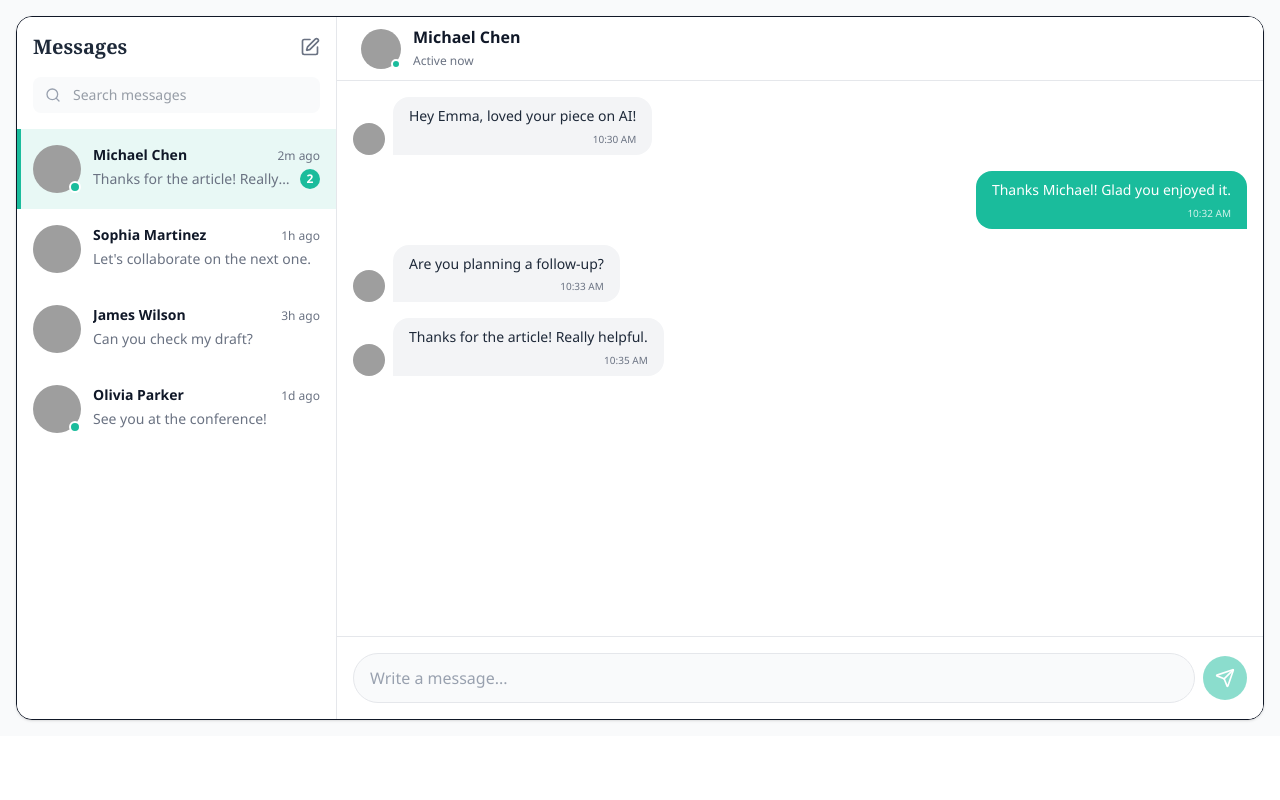
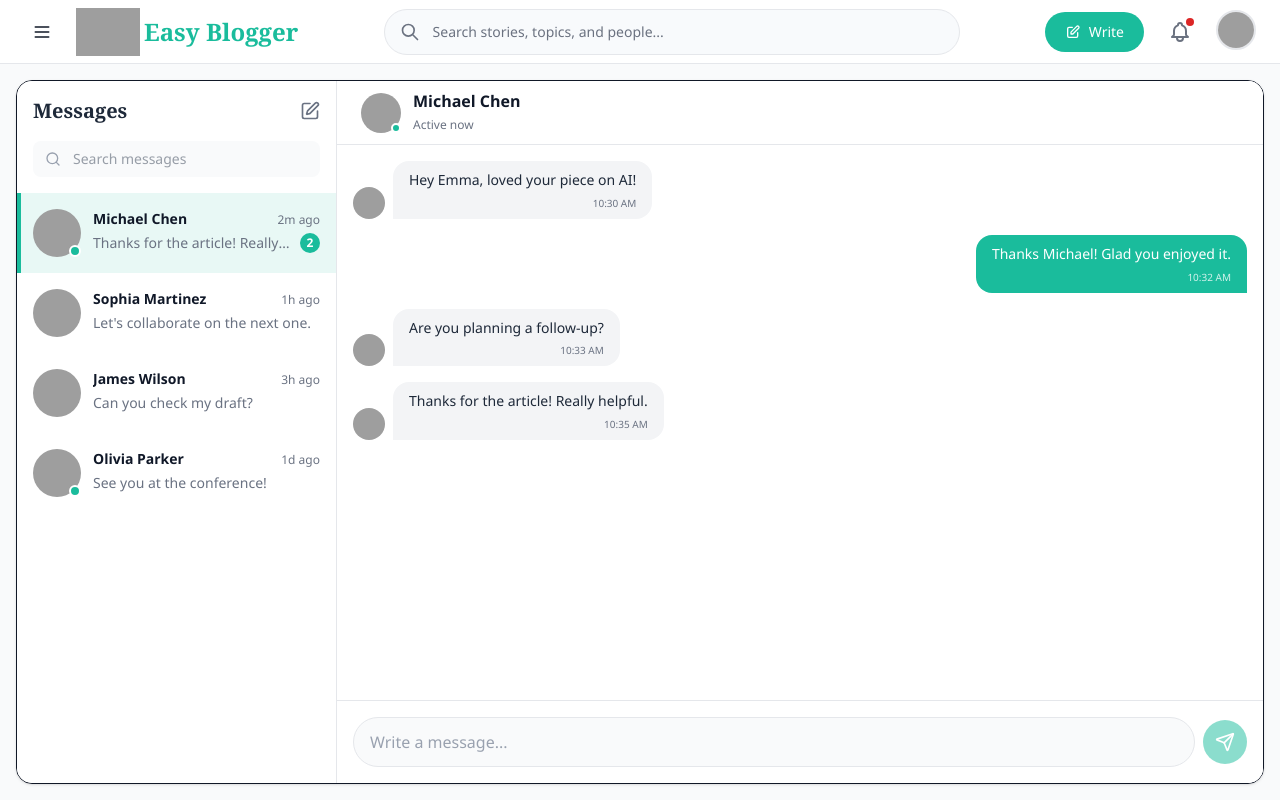
Before and after one commit to dulanprabashwara/software-project-, a Next.js app in the folder easy-blogger/: page /chat in a window 1280 px wide. Built offline with nearby package versions, Linux system fonts and the light colour scheme; grey boxes are pictures that could not be loaded.

Commit message:
Fix header/sidebar in EditProfilePage and ChatPage, and fix syntax error

```diff
--- a/easy-blogger/app/(main)/chat/page.jsx
+++ b/easy-blogger/app/(main)/chat/page.jsx
@@ -1,11 +1,24 @@
 "use client";
 
 import ChatInterface from "../../../components/chat/ChatInterface";
+import Header from "../../../components/layout/Header";
+import Sidebar from "../../../components/layout/Sidebar";
+import { useState } from "react";
 
 export default function ChatPage() {
+  const [sidebarOpen, setSidebarOpen] = useState(false);
+
   return (
-    <div className="h-[calc(100vh-64px)] bg-gray-50 overflow-hidden p-4">
-      <ChatInterface />
+    <div className="min-h-screen bg-gray-50">
+      <Header onToggleSidebar={() => setSidebarOpen(!sidebarOpen)} />
+      <Sidebar isOpen={sidebarOpen} />
+      <div
+        className={`pt-16 transition-all duration-300 ${sidebarOpen ? "ml-60" : "ml-0"}`}
+      >
+        <div className="h-[calc(100vh-64px)] overflow-hidden p-4">
+          <ChatInterface />
+        </div>
+      </div>
     </div>
   );
 }
--- a/easy-blogger/app/(main)/profile/edit/page.jsx
+++ b/easy-blogger/app/(main)/profile/edit/page.jsx
@@ -19,11 +19,14 @@ import {
  */
 
 import { useSubscription } from "../../../subscription/SubscriptionContext";
+import Header from "../../../components/layout/Header";
+import Sidebar from "../../../components/layout/Sidebar";
 
 export default function EditProfilePage() {
   const router = useRouter();
   // Use global subscription context
   const { isPremium, togglePremium } = useSubscription();
+  const [sidebarOpen, setSidebarOpen] = useState(false);
   const [displayName, setDisplayName] = useState("Emma Richardson");
   const [username, setUsername] = useState("Emma Richardson");
   const [email, setEmail] = useState("emma.richardson@example.com");
@@ -40,6 +43,10 @@ export default function EditProfilePage() {
   const [linkedInConnected, setLinkedInConnected] = useState(false);
 
   const fileInputRef = useRef(null);
+
+  const toggleSidebar = () => {
+    setSidebarOpen(!sidebarOpen);
+  };
 
   const handlePhotoUpload = (e) => {
     const file = e.target.files[0];
@@ -108,6 +115,15 @@ export default function EditProfilePage() {
   };
 
   return (
+    <div className="min-h-screen bg-white">
+      <Header onToggleSidebar={toggleSidebar} />
+      <Sidebar isOpen={sidebarOpen} />
+
+      <main
+        className={`pt-16 bg-white min-h-screen transition-all duration-300 ease-in-out ${
+          sidebarOpen ? "ml-60" : "ml-0"
+        }`}
+      >
         <div className="max-w-4xl mx-auto px-8 py-8">
           {/* Header with Save and Cancel Buttons */}
           <div className="flex items-center justify-between mb-8">
@@ -432,20 +448,26 @@ export default function EditProfilePage() {
                   {/* Weekly Digest Toggle */}
                   <div className="flex items-center justify-between py-3">
                     <div>
-                  <p className="font-medium text-[#111827]">Weekly Digest</p>
+                      <p className="font-medium text-[#111827]">
+                        Weekly Digest
+                      </p>
                       <p className="text-sm text-[#6B7280]">
                         Get a summary of top stories
                       </p>
                     </div>
                     <button
-                  onClick={() => setWeeklyDigestEnabled(!weeklyDigestEnabled)}
+                      onClick={() =>
+                        setWeeklyDigestEnabled(!weeklyDigestEnabled)
+                      }
                       className={`relative inline-flex h-6 w-11 items-center rounded-full transition-colors ${
                         weeklyDigestEnabled ? "bg-[#1ABC9C]" : "bg-[#E5E7EB]"
                       }`}
                     >
                       <span
                         className={`inline-block h-4 w-4 transform rounded-full bg-white transition-transform ${
-                      weeklyDigestEnabled ? "translate-x-6" : "translate-x-1"
+                          weeklyDigestEnabled
+                            ? "translate-x-6"
+                            : "translate-x-1"
                         }`}
                       />
                     </button>
@@ -464,8 +486,8 @@ export default function EditProfilePage() {
               <div className="flex-1">
                 <h3 className="font-bold text-[#DC2626] mb-1">Danger Zone</h3>
                 <p className="text-sm text-[#6B7280] mb-4">
-              Once you delete your account, there is no going back. Please be
-              certain.
+                  Once you delete your account, there is no going back. Please
+                  be certain.
                 </p>
                 <button
                   onClick={handleDeleteAccount}
@@ -477,5 +499,7 @@ export default function EditProfilePage() {
             </div>
           </div>
         </div>
+      </main>
+    </div>
   );
 }
```
Lines whose indentation alone changed are shown as unchanged.
